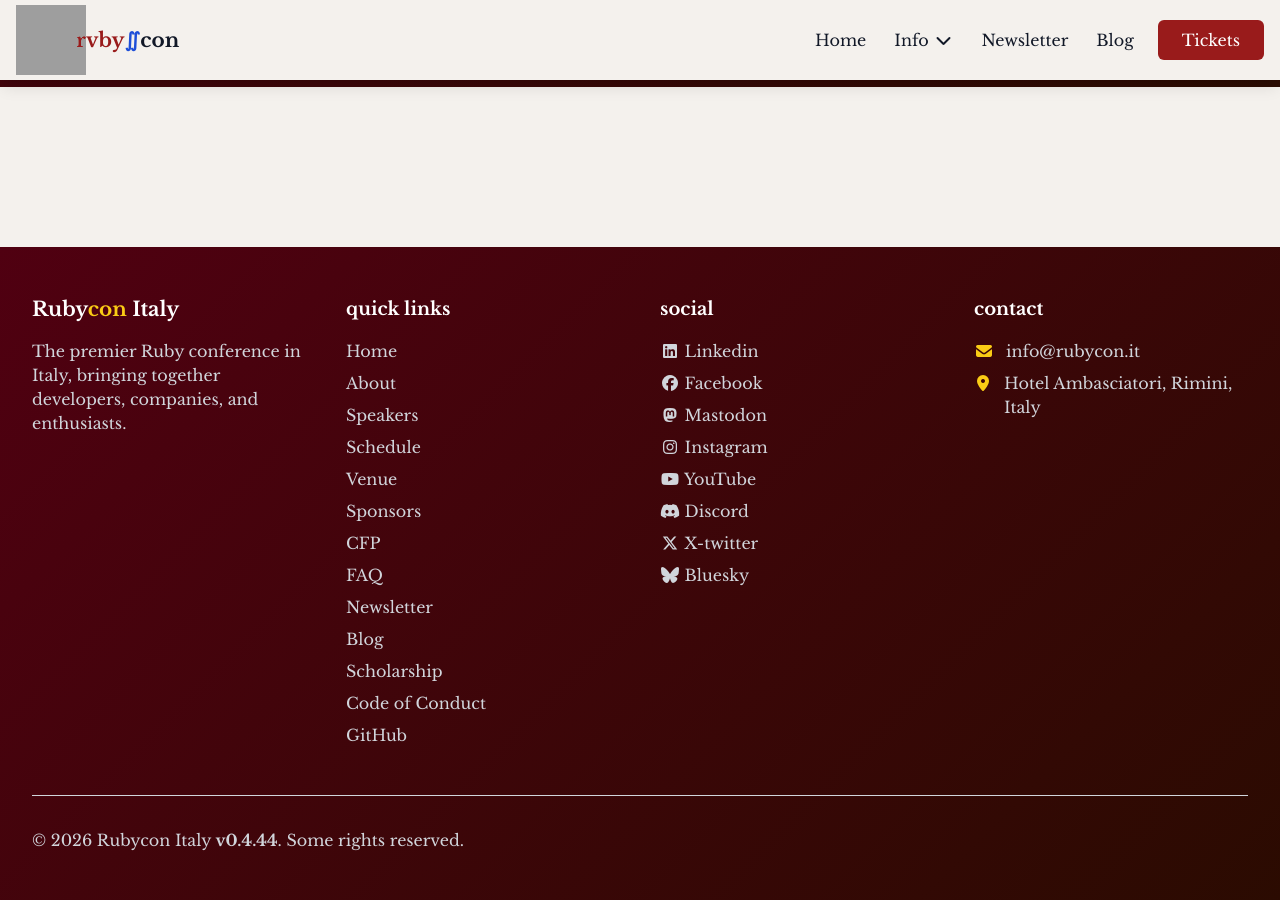
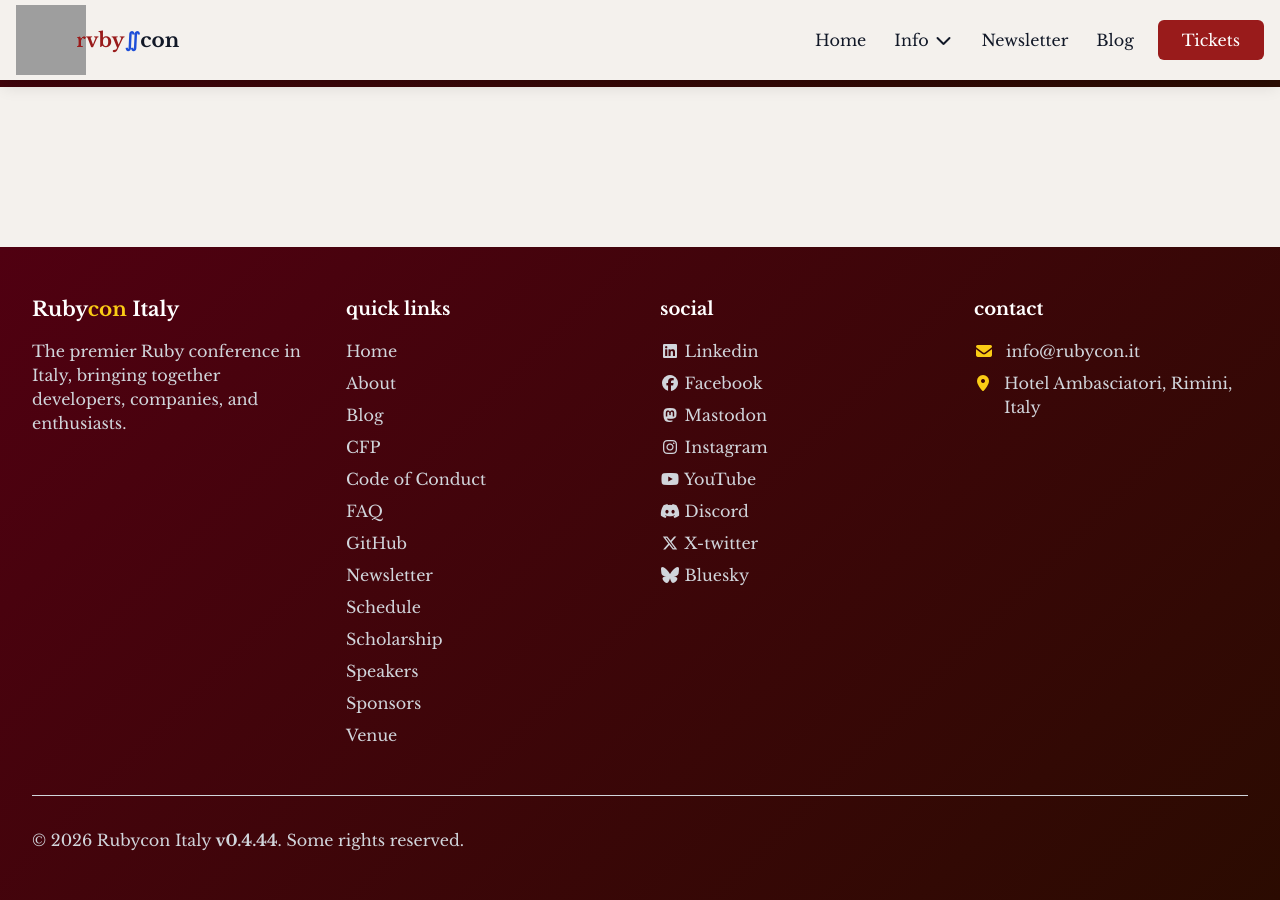
Before and after one commit to palladius/rubycon.it, a Jekyll site: the page built from rubycon.it/index.html, in a window 1280 px wide and 900 px high, scrolled down 5326 px. Built offline with Jekyll 4.4.1, drawn with Linux system fonts in a browser that asks for light colours; nearby versions of some CDN libraries; grey boxes are pictures that could not be loaded.

Commit message:
feat(footer): 🔤 Alphabetize quick links via Liquid loop (Ref #78)
Implemented alphabetical sorting of footer links using Liquid, keeping Home at the top.

```diff
--- a/rubycon.it/_includes/footer.html
+++ b/rubycon.it/_includes/footer.html
@@ -12,20 +12,51 @@
             <div>
                 <h3 class="text-lg font-bold mb-4">quick links</h3>
                 <ul class="space-y-2">
+                    {% assign link_items = "" | split: "" %}
+
+                    {% comment %} Add Navigation Links {% endcomment %}
                     {% for nav in site.data.navigation %}
                     {% if nav.submenu %}
                     {% for subnav in nav.submenu %}
-                    <li><a href="{{ subnav.link }}" class="text-gray-300 hover:text-white">{{ subnav.name }}</a></li>
+                    {% assign item_str = subnav.name | append: "::" | append: subnav.link %}
+                    {% assign link_items = link_items | push: item_str %}
                     {% endfor %}
                     {% else %}
-                    <li><a href="{{ nav.link }}" class="text-gray-300 hover:text-white">{{ nav.name }}</a></li>
+                    {% assign item_str = nav.name | append: "::" | append: nav.link %}
+                    {% assign link_items = link_items | push: item_str %}
                     {% endif %}
                     {% endfor %}
-                    <li><a href="/scholarship" class="text-gray-300 hover:text-white">Scholarship</a></li>
-                    <li><a href="/code-of-conduct/" class="text-gray-300 hover:text-white">Code of Conduct</a></li>
-                    <li><a href="{{ site.github.repository_url }}" class="text-gray-300 hover:text-white"
-                            target="_blank">GitHub</a></li>
+
+                    {% comment %} Add Manual Links {% endcomment %}
+                    {% assign link_items = link_items | push: "Scholarship::/scholarship" %}
+                    {% assign link_items = link_items | push: "Code of Conduct::/code-of-conduct/" %}
+                    {% assign github_link = "GitHub::" | append: site.github.repository_url %}
+                    {% assign link_items = link_items | push: github_link %}
+
+                    {% comment %} Sort and Render {% endcomment %}
+                    {% assign sorted_links = link_items | sort_natural %}
+
+                    {% for item in sorted_links %}
+                    {% assign parts = item | split: "::" %}
+                    {% assign name = parts[0] %}
+                    {% assign link = parts[1] %}
+
+                    {% if name == "Home" %}
+                    <li><a href="{{ link }}" class="text-gray-300 hover:text-white">{{ name }}</a></li>
+                    {% endif %}
+                    {% endfor %}
+
+                    {% for item in sorted_links %}
+                    {% assign parts = item | split: "::" %}
+                    {% assign name = parts[0] %}
+                    {% assign link = parts[1] %}
+
+                    {% if name != "Home" %}
+                    <li><a href="{{ link }}" class="text-gray-300 hover:text-white">{{ name }}</a></li>
+                    {% endif %}
+                    {% endfor %}
                 </ul>
+
             </div>
 
             <div>
```
